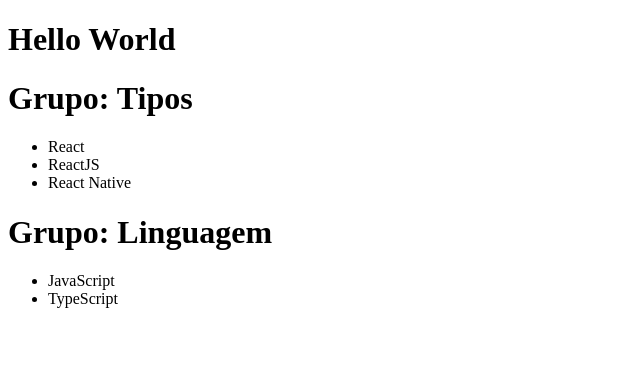
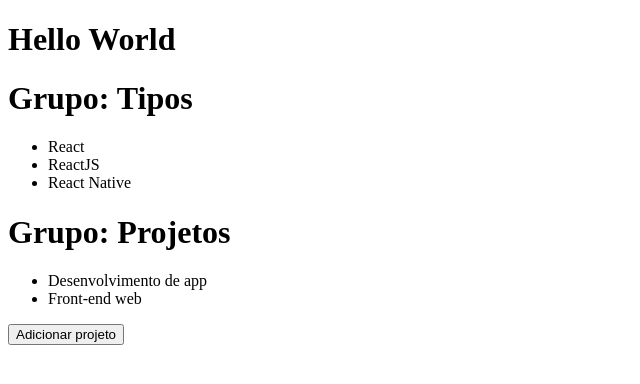
Before and after one commit to deibsoncogo/GoStack-Nivel1, a React app in the folder frontend/: page / in a window 1280 px wide. Shown: the top 384 px of the page, without its empty margins (0-640 px from the left). Built offline with nearby package versions, Linux system fonts and the light colour scheme.

Commit message:
4.1 Estado e Imutabilidade

```diff
--- a/frontend/src/App.js
+++ b/frontend/src/App.js
@@ -1,11 +1,24 @@
 //COLOCAR A PRIMEIRA LETRA EM MAIUSCULA PARA COMPONENTES
 //APP E UM COMPONENTE PRINCIPAL, OS DEMIAS DEVEM SER CRIADOS NA PASTA
 
-import React from 'react'; //SEMPRE REALIZAR ESTA IMPORTACAO
+import React, { useState } from 'react'; //SEMPRE REALIZAR ESTA IMPORTACAO
 
 import CabecalhoComponente from './components/Cabecalho';
 
 function App() { //FUNCAO COMPONENTE
+  //TRANSFORMAR UMA VARIAVEL COM ESTADO BASTA UTILIZAR O COMANDO: useState
+  //ELA CRIA UM ARRAY COM DOIS CAMPOS DA CADA INFORMACAO
+  //NO PRIMEIRO SERA O VALOR ATUAL E NO OUTRO O NOVO
+  //AO VINCULA COM O BACKEND ESTE METODO NAO FUNCIONA MAIS POIS DEVE INICIAR EM BRANCO
+  const [projetos, setProjetos] = useState(['Desenvolvimento de app', 'Front-end web']);
+
+  // handle NOS AVISA QUE ESTA FUNCAO E EXECUTADA PELO USUARIO
+  function handleAdicionarProjeto() {
+    //ESCREVER DENTRO DE `` PERMITE MESCLAR TEXTO COM VARIAVEIS
+    // projetos.push(`Novo projeto ${ Date.now() }`);
+    setProjetos([...projetos, `Novo projeto ${ Date.now() }`]);
+  }
+
   return( //PARA UTILIZAR MAIS DE UM COMANDO PRECISAR CRIAR UM "GRUPO" FRAGMENT OU NAO
     <> {/* INICIO DO METODO FRAGMENT */}
       <h1>Hello World</h1>
@@ -16,11 +29,13 @@ function App() { //FUNCAO COMPONENTE
           <li>React Native</li>
         </ul>
       </CabecalhoComponente>
-      <CabecalhoComponente titulo='Linguagem'>
+      <CabecalhoComponente titulo='Projetos'>
         <ul>
-          <li>JavaScript</li>
-          <li>TypeScript</li>
+          {/* key DEFINE UM CODIGO UNICO PARA O ITEN */}
+          {projetos.map(projetos => <li key={projetos}>{projetos}</li>)}
         </ul>
+
+        <button type="button" onClick={handleAdicionarProjeto}>Adicionar projeto</button>
       </CabecalhoComponente>
     </> /* TERMINO DO METODO FRAGMENT */
   );
```
Also changed, not shown: 1 other file (tests, documents, lock files or other folders).
